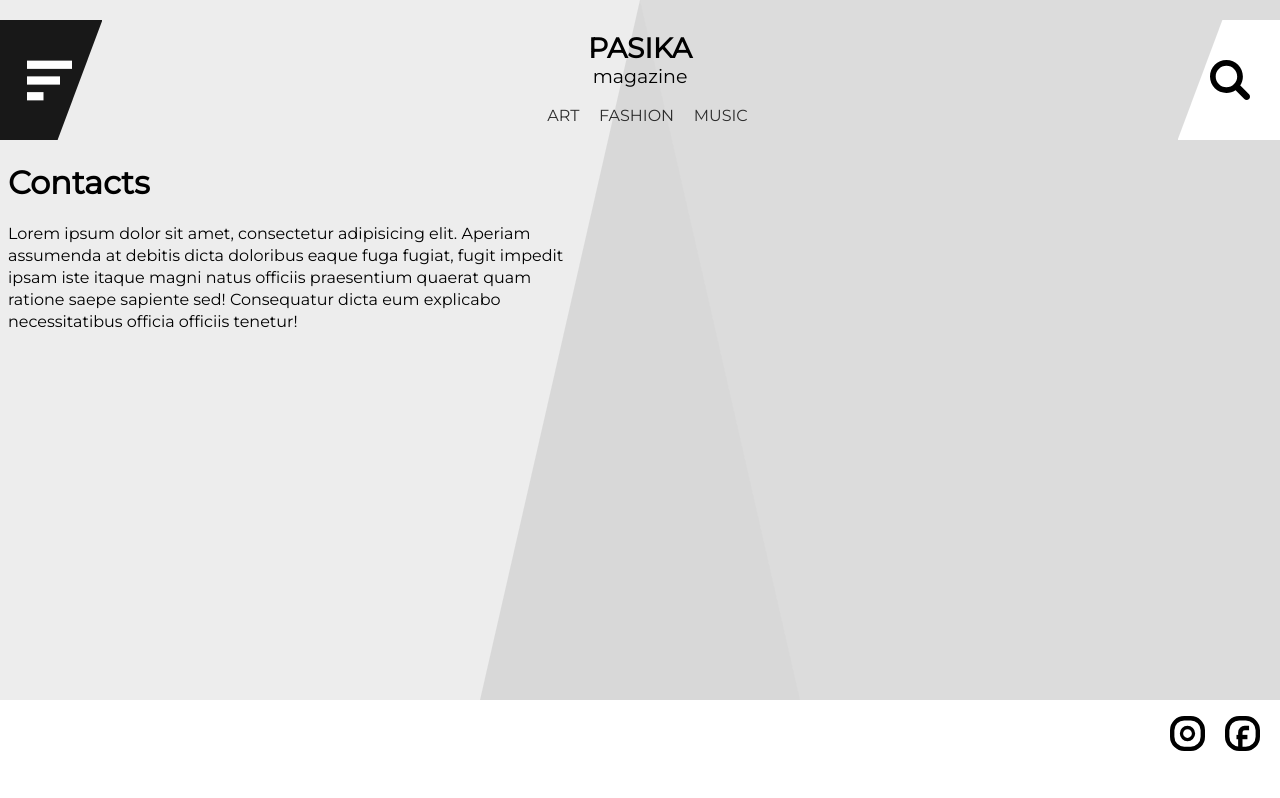
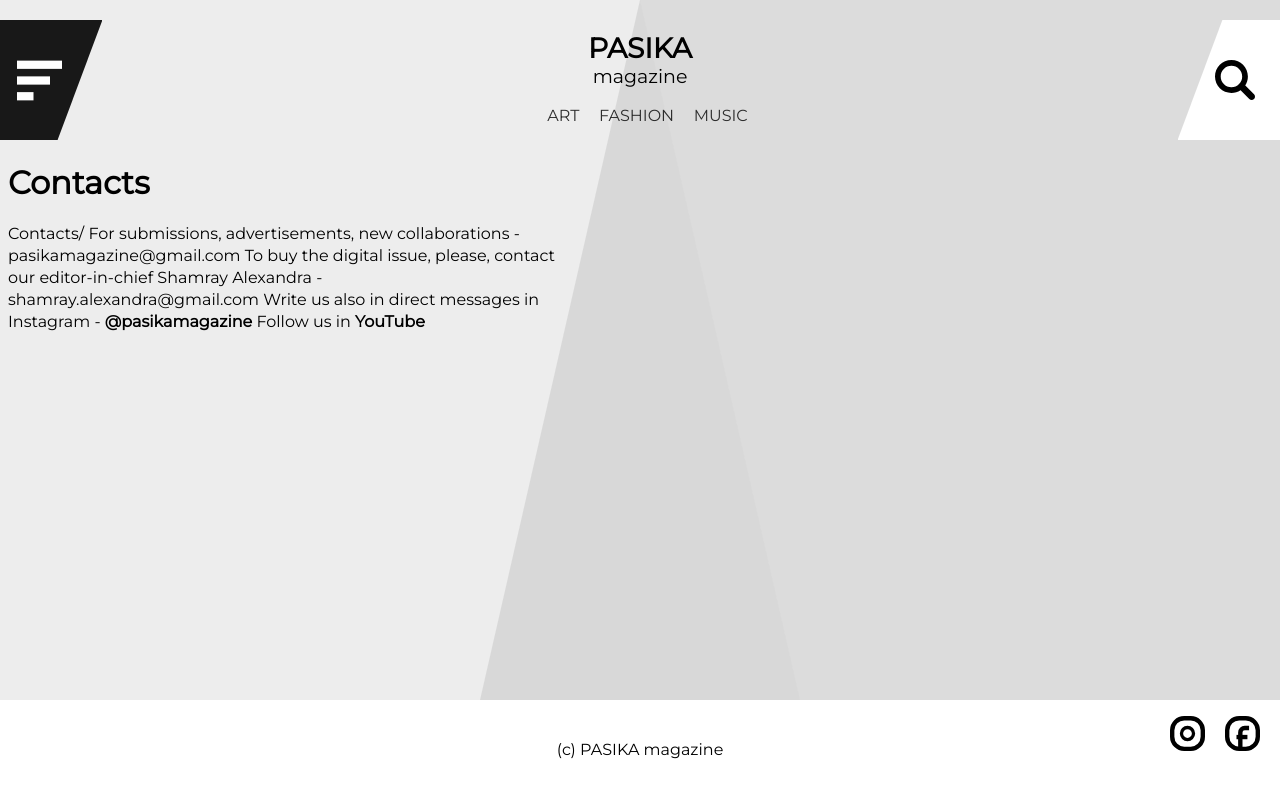
Before and after one commit to maximys963/pasika, a React (Create React App) app: page /contacts in a window 1280 px wide. Shown: the top 798 px of the page. Built offline with nearby package versions, Linux system fonts and the light colour scheme.

Commit message:
deploy v2

```diff
--- a/src/components/contacts.js
+++ b/src/components/contacts.js
@@ -15,13 +15,23 @@
 font-family: 'Montserrat', sans-serif;
 `;
 
+const Refs = styled.a`
+text-decoration: none;
+color: black;
+`;
 
 class Contacts extends Component {
     render() {
         return (
             <Container>
                 <h1>Contacts</h1>
-                <Information>Lorem ipsum dolor sit amet, consectetur adipisicing elit. Aperiam assumenda at debitis dicta doloribus eaque fuga fugiat, fugit impedit ipsam iste itaque magni natus officiis praesentium quaerat quam ratione saepe sapiente sed! Consequatur dicta eum explicabo necessitatibus officia officiis tenetur!</Information>
+                <Information>
+                    Contacts/
+                    For submissions, advertisements, new collaborations - pasikamagazine@gmail.com
+                    To buy the digital issue, please, contact our editor-in-chief  Shamray Alexandra - shamray.alexandra@gmail.com
+                    Write us also in direct messages in Instagram - <Refs target="_blank" rel="noopener noreferrer" href='https://www.instagram.com/pasikamagazine/'><strong>@pasikamagazine </strong></Refs>
+                    Follow us in <Refs target="_blank" rel="noopener noreferrer"  href="https://www.youtube.com/channel/UC-3WBbqNGyK_2YSCoFEEs6w?view_as=subscriber"><strong>YouTube</strong></Refs>
+                </Information>
             </Container>
         );
     }
--- a/src/components/mainPage.css
+++ b/src/components/mainPage.css
@@ -173,7 +173,7 @@
     transform: scale(-1, 1);
     width: 45px;
     height: 45px;
-    margin-right: 30px;
+    margin-right: 40px;
 }
 .search{
     position: absolute;
@@ -212,7 +212,7 @@
     height: 40px;
     position: absolute;
     top: 60px;
-    right: 30px;
+    right: 25px;
 
 }
 /* container for social media refs*/
@@ -246,3 +246,13 @@
 .facebook:active{
     opacity: 0.5;
 }
+.copyright-container{
+    width: 100%;
+    position: absolute;
+    bottom: 25px;
+    left: 0;
+    display: flex;
+    flex-direction: row;
+    justify-content: center;
+    font-family: 'Montserrat', sans-serif;
+}
--- a/src/components/mainPage.js
+++ b/src/components/mainPage.js
@@ -170,11 +170,12 @@
                     <div className="art-brace" id="art-brace" style={{zIndex:this.state.zIndexArt}}> </div>
                 </div>
 
-
-
                 <div className="social-container">
                     <a  target="_blank" rel="noopener noreferrer" href='https://www.instagram.com/pasikamagazine/'><img className="insta" src={require(".././icons/INSTA.svg")} style={{zIndex: 1}}/></a>
                     <a><img className="facebook" src={require(".././icons/FACE.svg")} style={{zIndex: 1}} /></a>
+                </div>
+                <div className="copyright-container">
+                <p className="copyright">(c) PASIKA magazine </p>
                 </div>
 
 
```
